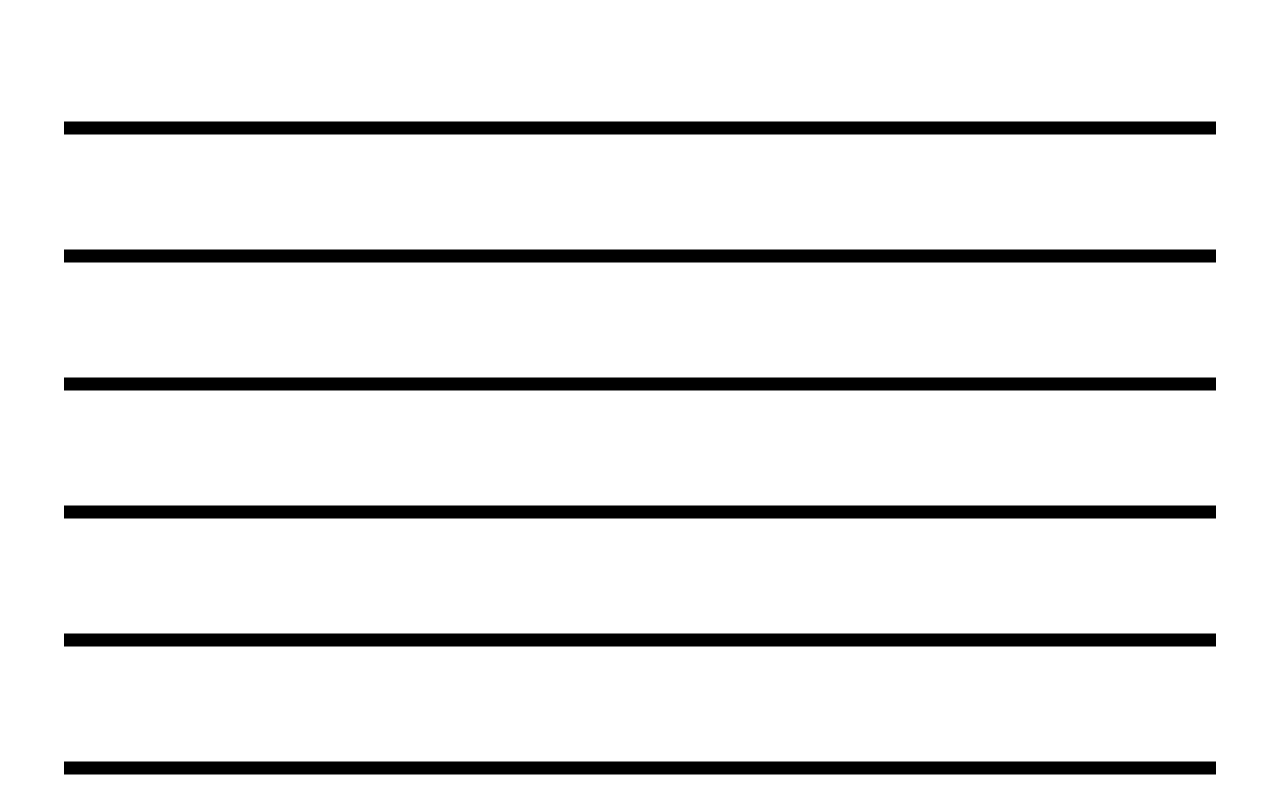
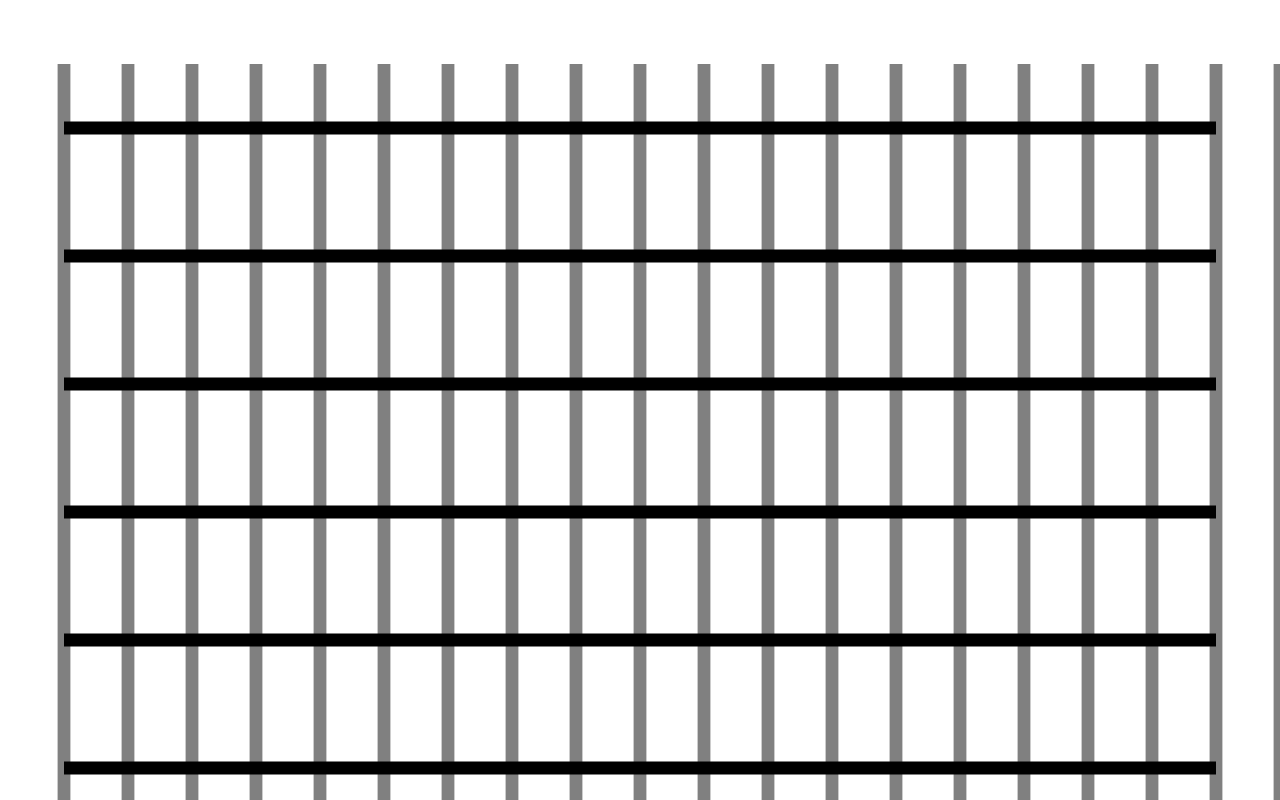
Before and after one commit to MikeCullimore/guitar-navigation, a React (Create React App) app: page / in a window 1280 px wide. Shown: the top 800 px of the page. Built offline with nearby package versions, Linux system fonts and the light colour scheme.

Commit message:
Add fret lines. Note markers not visible. Positioning is messy.

```diff
--- a/src/App.tsx
+++ b/src/App.tsx
@@ -1,17 +1,10 @@
 import './App.css';
-import GuitarFretboard, { Position } from './GuitarFretboard';
-
-// TODO: generate from simpler representation.
-// TODO: pre-define cowboy chords, barre chords etc.
-// TODO: mappings will depend on guitar tuning.
-const positions: Position[] = [
-  { string: 1, fret: 1},
-  { string: 2, fret: 3},
-];
+import { openG } from './chords';
+import GuitarFretboard from './GuitarFretboard';
 
 function App() {
   return (
-    <GuitarFretboard positions={positions}/>
+    <GuitarFretboard positions={openG}/>
   );
 }
 
--- a/src/GuitarFretboard.tsx
+++ b/src/GuitarFretboard.tsx
@@ -1,24 +1,72 @@
-// TODO: SVG fretboard.
+// TODO: move this to readme, prioritise.
+// TODO: what is state, what is props? # strings as prop, current notes as state?
 // TODO: fit to screen (what are viewport units?)
+// TODO: semantic input e.g. G chord: each note has string, fret, note name and scale degree.
+// TODO: inputs are array of dots with common styling. Handle semantics elsewhere.
+// TODO: remove styling here (stroke: black), do via CSS.
+// TODO: dot at each fret position.
+// TODO: ensure marker width is less than smallest fret spacing.
+// TODO: animate (input is array of arrays of positions ... also with timings?).
+// TODO: fretboard dots/markers.
+// TODO: capture string identities (tuning) here?
 // TODO: string thicknesses.
-// TODO: dot at each fret position.
-// TODO: animate (input is array of arrays of positions ,,, also with timings?).
+// TODO: realistic fret spacing (log?).
+// TODO: common base component for fretboard, call with # strings, # frets for guitars, bass, ukelele.
 
-const yValues = [10, 20, 30, 40, 50, 60];
+import { Position } from "./chords";
+
+const numStrings = 6;
+const numFrets = 20; // TODO: same # frets as my guitar.
 
 interface FretboardProps {
     positions: Position[]
 }
 
-export interface Position {
-    string: number;
-    fret: number;
+const getArrayOfLength = (length: number): number[] => {
+    // Python wins here!
+    return Array.from(Array(length).keys());
+}
+
+const getFretXPosition = (fret: number): string => {
+    return `${100*fret/numFrets}%`;
+}
+
+const getStringYPosition = (string: number): string => {
+    return `${10*string}%`;
+}
+
+const renderFrets = (numFrets: number) => {
+    return getArrayOfLength(numFrets).map((_, index) => {
+        const x = getFretXPosition(index + 1)
+        return <line key={index} x1={x} y1="5%" x2={x} y2="95%" stroke="gray" />;
+    });
+}
+
+const renderStrings = (numStrings: number) => {
+    return getArrayOfLength(numStrings).map((_, index) => {
+        const y = getStringYPosition(index + 1);
+        return <line key={index} x1="5%" y1={y} x2="95%" y2={y} stroke="black" />
+    });
+}
+
+const renderNotes = (positions: Position[]) => {
+    // TODO: why not visible?
+    // TODO: draw circle at (X - markerWidth/2, Y).
+    // TODO: handle open strings (change string colour? Or marker at fret 0?)
+    // return null;
+    return positions.map((position, index) => {
+        const x = getFretXPosition(position.fret);
+        const y = getStringYPosition(position.string);
+        return <circle key={index} cx={x} cy={y} radius="5%" stroke="blue" />
+    });
 }
 
 const GuitarFretboard: React.FC<FretboardProps> = (props: FretboardProps) => {
     return (
         <svg viewBox="0 0 100 100" xmlns="http://www.w3.org/2000/svg">
-            {yValues.map((yValue, i) => <line key={i} x1="5%" y1={`${yValue}%`} x2="95%" y2={`${yValue}%`} stroke="black" />)}
+            {renderFrets(numFrets)}
+            {renderStrings(numStrings)}
+            {/* {renderNotes(props.positions)} */}
         </svg>
     );
 }
--- /dev/null
+++ b/src/chords.ts
@@ -0,0 +1,17 @@
+// TODO: fingering suggestions?
+// TODO: pre-define cowboy chords, barre chords etc. (As string/fret tuples.)
+// TODO: function to get note names from string/fret given guitar tuning.
+
+export interface Position {
+    string: number; // TODO: if string not present, interpret as not played?
+    fret: number; // TODO: interpret 0 as open string?
+}
+
+export const openG: Position[] = [
+    { string: 1, fret: 3},
+    { string: 2, fret: 2},
+    { string: 3, fret: 0},
+    { string: 4, fret: 0},
+    { string: 5, fret: 0},
+    { string: 6, fret: 3},
+];
```
